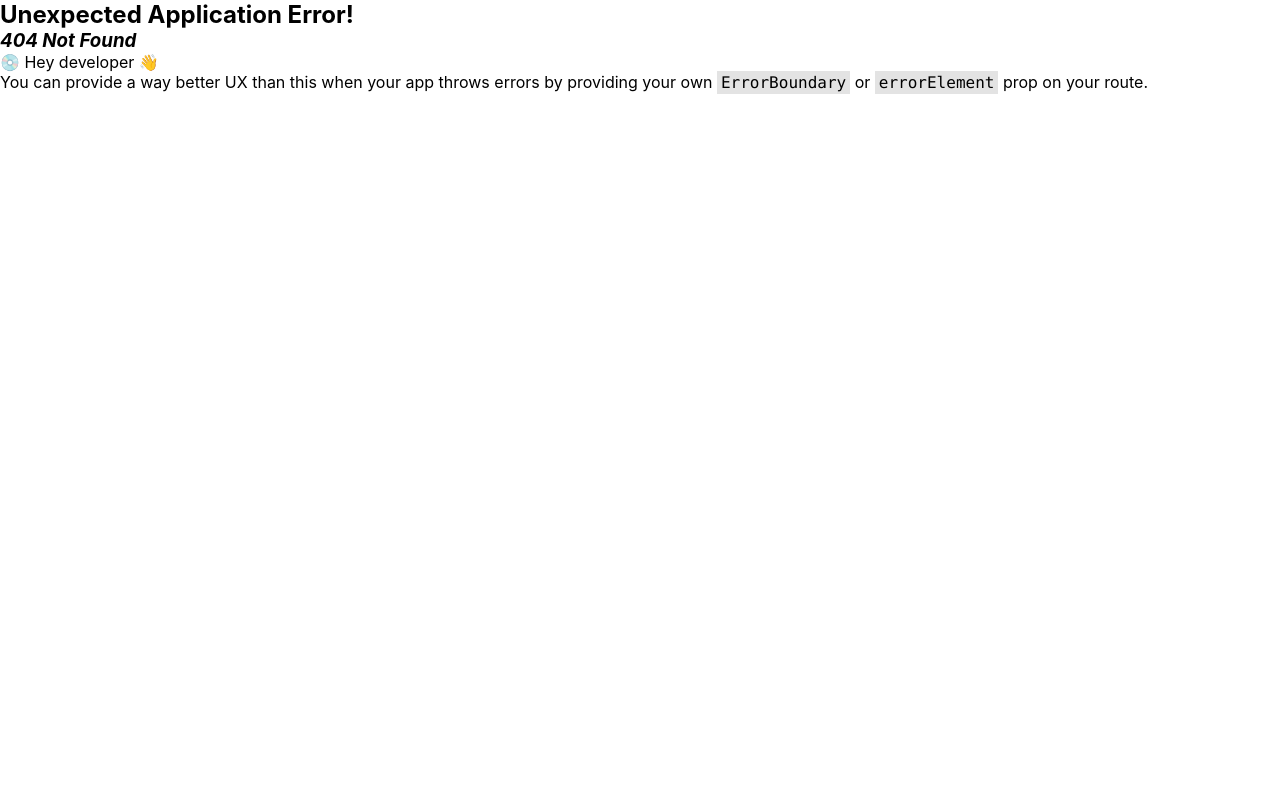
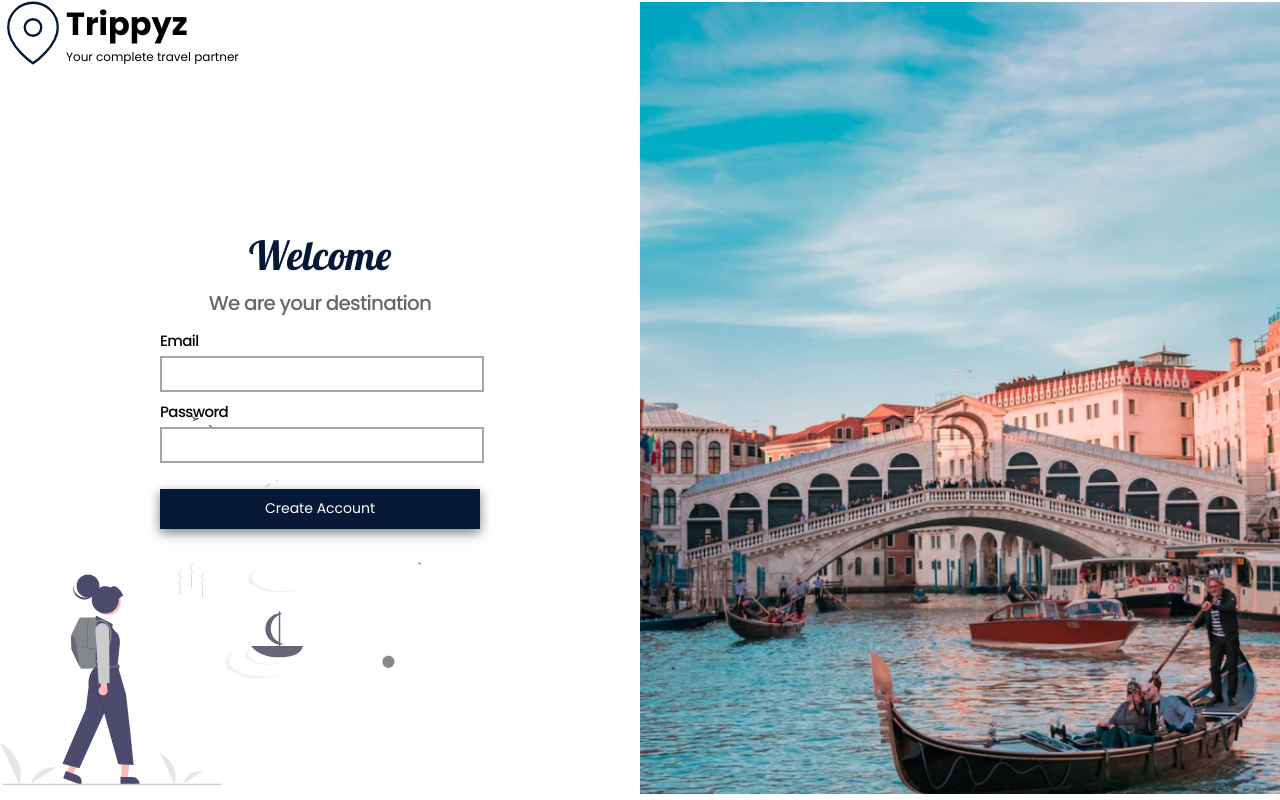
Before and after one commit to rohananilkumar/trippyz-frontend, a React (Create React App) app: page /signin in a window 1280 px wide. Before the commit this address had no page. Built offline with nearby package versions, Linux system fonts and the light colour scheme; a web font is replaced by a local one.

Commit message:
Sign In page created

```diff
--- a/src/App.js
+++ b/src/App.js
@@ -4,11 +4,16 @@
 import { Route } from "react-router-dom";
 
 import { createBrowserRouter, RouterProvider } from "react-router-dom";
+import SignIn from "./pages/SignIn";
 
 const router = createBrowserRouter([
   {
     path: "/signup",
     element: <SignUp />,
+  },
+  {
+    path: "/signin",
+    element: <SignIn />,
   },
 ]);
 
--- /dev/null
+++ b/src/pages/SignIn.js
@@ -0,0 +1,34 @@
+import React from "react";
+import styles from "./SignUp.module.scss";
+import OnboardingLayout from "../components/layouts/OnboardingLayout";
+import LabelledInput from "../components/ui/LabelledInput";
+import PrimaryButton from "../components/ui/PrimaryButton";
+import Header from "../components/ui/Header";
+
+const SignIn = () => {
+  return (
+    <OnboardingLayout>
+      <Header title="Welcome" tagLine={"We are your destination"} />
+      <LabelledInput
+        label={"Email"}
+        onChange={(x) => {
+          console.log(x);
+        }}
+      />
+
+      <LabelledInput
+        label={"Password"}
+        onChange={(x) => {
+          console.log(x);
+        }}
+      />
+
+      <PrimaryButton
+        label={"Take me in"}
+        onClick={() => {}}
+        className={styles.cta}
+      />
+    </OnboardingLayout>
+  );
+};
+export default SignIn;
```
Also changed, not shown: src/pages/SignIn.module.scss (added).
